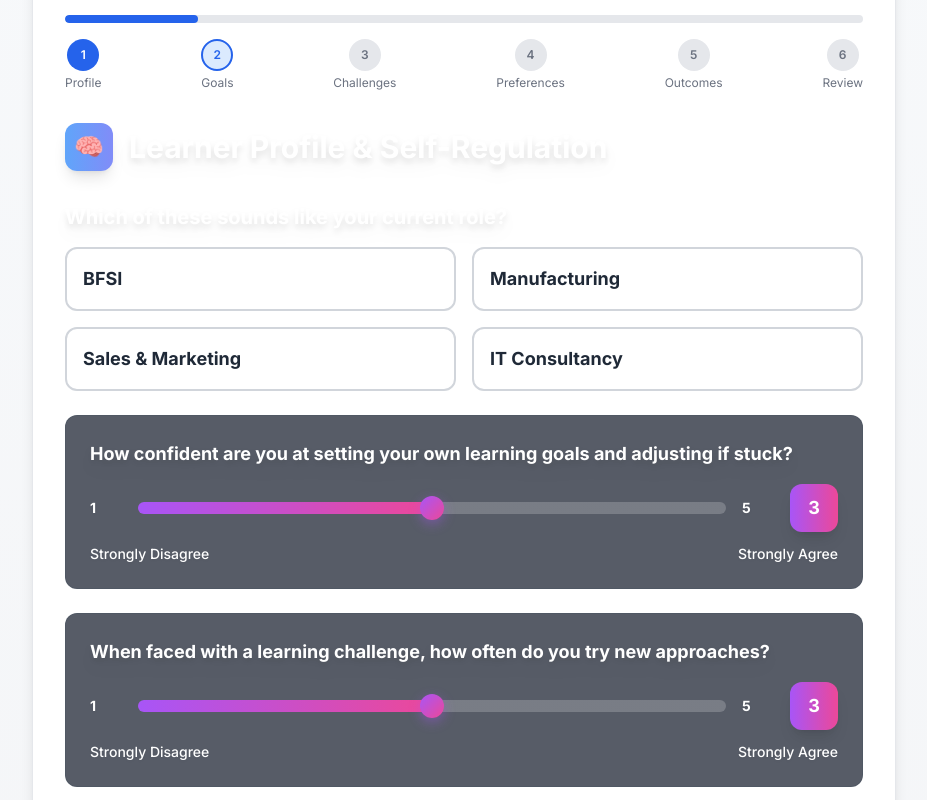
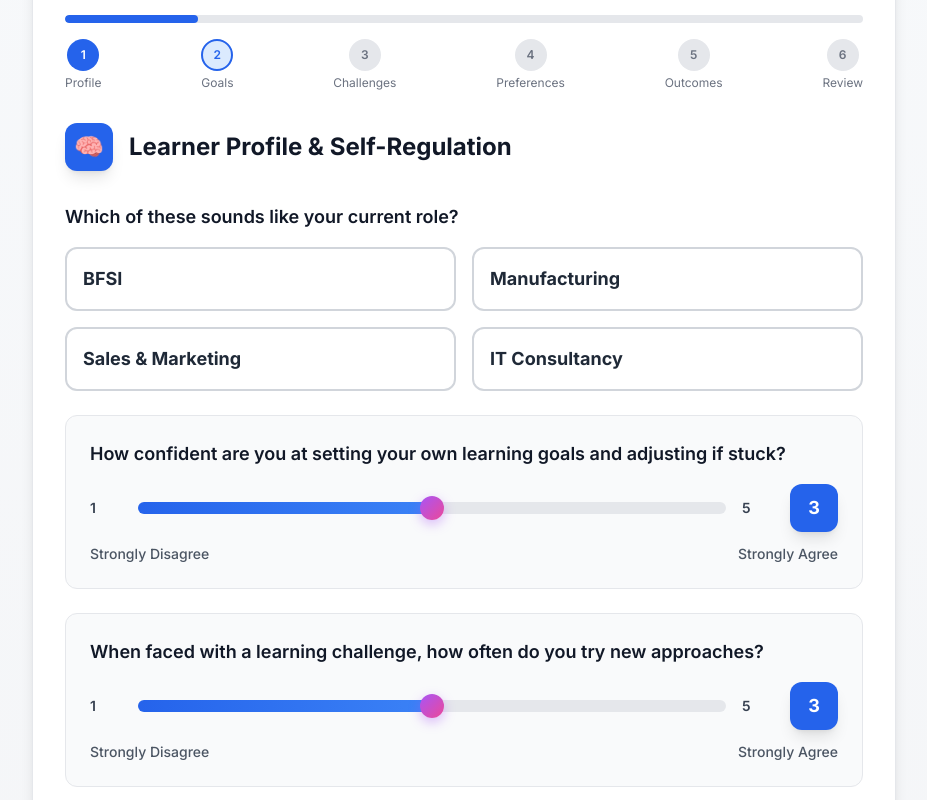
Before and after one commit to teachme-ai/teachmeai-main-site, a Next.js app: page /app in a window 1280 px wide. Shown: the part 600-1400 px from the top of the page, without its empty margins (176-1103 px from the left). Built offline with nearby package versions, Linux system fonts and the light colour scheme.

Commit message:
🔧 Fix text colors for professional white background design

```diff
--- a/src/components/IntakeForm.tsx
+++ b/src/components/IntakeForm.tsx
@@ -326,16 +326,16 @@ function Step1({ responses, onInputChange, validationErrors = {} }: { responses:
   return (
     <div>
       <div className="flex items-center mb-8">
-        <div className="w-12 h-12 bg-gradient-to-r from-blue-400 to-indigo-400 rounded-xl flex items-center justify-center mr-4 shadow-lg">
+        <div className="w-12 h-12 bg-blue-600 rounded-xl flex items-center justify-center mr-4 shadow-lg">
           <span className="text-2xl">🧠</span>
         </div>
-        <h2 className="text-3xl font-bold text-white drop-shadow-lg">Learner Profile & Self-Regulation</h2>
+        <h2 className="text-2xl font-bold text-gray-900">Learner Profile & Self-Regulation</h2>
       </div>
 
       <div className="space-y-6">
         {/* Role Selection Question */}
         <div>
-          <label className="block text-xl font-bold text-white mb-4 drop-shadow-lg">
+          <label className="block text-lg font-semibold text-gray-900 mb-4">
             Which of these sounds like your current role?
           </label>
           <div className="grid grid-cols-2 gap-4">
@@ -415,7 +415,7 @@ function Step2({ responses, onInputChange, validationErrors = {} }: { responses:
     <div>
       <div className="flex items-center mb-6">
         <span className="text-2xl mr-3">🎯</span>
-        <h2 className="text-2xl font-bold text-white drop-shadow-lg">Aspirations & Motivation</h2>
+        <h2 className="text-2xl font-bold text-gray-900">Aspirations & Motivation</h2>
       </div>
 
       <div className="space-y-6">
@@ -452,7 +452,7 @@ function Step3({ responses, onInputChange, validationErrors = {} }: { responses:
     <div>
       <div className="flex items-center mb-6">
         <span className="text-2xl mr-3">⏰</span>
-        <h2 className="text-2xl font-bold text-white drop-shadow-lg">Pain Points & Challenges</h2>
+        <h2 className="text-2xl font-bold text-gray-900">Pain Points & Challenges</h2>
       </div>
 
       <div className="space-y-6">
@@ -463,7 +463,7 @@ function Step3({ responses, onInputChange, validationErrors = {} }: { responses:
         />
 
         <div>
-          <label className="block text-lg font-bold text-white mb-4 drop-shadow-lg">
+          <label className="block text-lg font-semibold text-gray-900 mb-4">
             What&apos;s most stressful or frustrating about learning new tools right now?
           </label>
           <textarea
@@ -493,13 +493,13 @@ function Step4({
     <div>
       <div className="flex items-center mb-6">
         <span className="text-2xl mr-3">👤</span>
-        <h2 className="text-2xl font-bold text-white drop-shadow-lg">Learner Type & Preferences</h2>
+        <h2 className="text-2xl font-bold text-gray-900">Learner Type & Preferences</h2>
       </div>
 
       <div className="space-y-6">
         <div>
-          <label className="block text-lg font-bold text-white mb-4 drop-shadow-lg">
-            Which best describes you? <span className="text-red-300">*</span>
+          <label className="block text-lg font-semibold text-gray-900 mb-4">
+            Which best describes you? <span className="text-red-600">*</span>
           </label>
           <div className="space-y-3">
             {[
@@ -508,7 +508,7 @@ function Step4({
               { value: 'reflector', label: 'Reflector/Diverger (observe + reflect)' },
               { value: 'pragmatist', label: 'Pragmatist/Converger (problem-first, practical)' }
             ].map((option) => (
-              <label key={option.value} className="flex items-center text-white font-medium">
+              <label key={option.value} className="flex items-center text-gray-900 font-medium">
                 <input
                   type="radio"
                   name="learnerType"
@@ -530,7 +530,7 @@ function Step4({
         </div>
 
         <div>
-          <label className="block text-lg font-bold text-white mb-4 drop-shadow-lg">VARK Learning Preferences (rate 1-5 each)</label>
+          <label className="block text-lg font-semibold text-gray-900 mb-4">VARK Learning Preferences (rate 1-5 each)</label>
           <div className="space-y-4">
             <QuestionSlider
               label="Visual"
@@ -570,12 +570,12 @@ function Step5({ responses, onInputChange, validationErrors = {} }: { responses:
     <div>
       <div className="flex items-center mb-6">
         <span className="text-2xl mr-3">🏆</span>
-        <h2 className="text-2xl font-bold text-white drop-shadow-lg">Gains & Outcomes</h2>
+        <h2 className="text-2xl font-bold text-gray-900">Gains & Outcomes</h2>
       </div>
 
       <div className="space-y-6">
         <div>
-          <label className="block text-lg font-bold text-white mb-4 drop-shadow-lg">
+          <label className="block text-lg font-semibold text-gray-900 mb-4">
             What concrete benefits will make this journey worthwhile?
           </label>
           <textarea
@@ -587,7 +587,7 @@ function Step5({ responses, onInputChange, validationErrors = {} }: { responses:
         </div>
 
         <div>
-          <label className="block text-lg font-bold text-white mb-4 drop-shadow-lg">
+          <label className="block text-lg font-semibold text-gray-900 mb-4">
             Where do you want to apply these skills in the short term?
           </label>
           <textarea
@@ -607,11 +607,11 @@ function Step6({ responses, onInputChange, validationErrors = {} }: { responses:
     <div>
       <div className="flex items-center mb-6">
         <span className="text-2xl mr-3">🧠</span>
-        <h2 className="text-2xl font-bold text-white drop-shadow-lg">Review & Submit</h2>
+        <h2 className="text-2xl font-bold text-gray-900">Review & Submit</h2>
       </div>
 
       <div className="space-y-4">
-        <p className="text-white mb-6 drop-shadow-sm">
+        <p className="text-gray-600 mb-6">
           Please review your responses before submitting. You can go back to any previous step to make changes.
         </p>
 
@@ -639,12 +639,12 @@ function Step6({ responses, onInputChange, validationErrors = {} }: { responses:
 // Reusable Components
 function QuestionSlider({ label, value, onChange, error }: { label: string, value: number, onChange: (value: number) => void, error?: string }) {
   return (
-    <div className={`p-6 rounded-xl border backdrop-blur-sm hover:bg-gray-800/90 transition-all duration-300 ${
-      error ? 'bg-red-900/50 border-red-400/50' : 'bg-gray-900/70 border-gray-600/50'
+    <div className={`p-6 rounded-xl border transition-all duration-300 ${
+      error ? 'bg-red-50 border-red-200' : 'bg-gray-50 border-gray-200 hover:bg-gray-100'
     }`}>
-      <label className="block text-lg font-bold text-white mb-4 drop-shadow-lg">{label}</label>
+      <label className="block text-lg font-semibold text-gray-900 mb-4">{label}</label>
       <div className="flex items-center space-x-4">
-        <span className="text-sm text-white w-8 font-bold drop-shadow-sm">1</span>
+        <span className="text-sm text-gray-700 w-8 font-semibold">1</span>
         <div className="flex-1 relative">
           <input
             type="range"
@@ -654,22 +654,22 @@ function QuestionSlider({ label, value, onChange, error }: { label: string, valu
             onChange={(e) => onChange(parseInt(e.target.value))}
             className="w-full h-3 bg-white/20 rounded-lg appearance-none cursor-pointer slider-modern"
             style={{
-              background: `linear-gradient(to right, rgb(168 85 247) 0%, rgb(236 72 153) ${((value - 1) / 4) * 100}%, rgba(255,255,255,0.2) ${((value - 1) / 4) * 100}%, rgba(255,255,255,0.2) 100%)`
+              background: `linear-gradient(to right, rgb(37 99 235) 0%, rgb(59 130 246) ${((value - 1) / 4) * 100}%, rgb(229 231 235) ${((value - 1) / 4) * 100}%, rgb(229 231 235) 100%)`
             }}
           />
         </div>
-        <span className="text-sm text-white w-8 font-bold drop-shadow-sm">5</span>
-        <div className="w-12 h-12 bg-gradient-to-r from-purple-500 to-pink-500 rounded-xl flex items-center justify-center shadow-lg">
+        <span className="text-sm text-gray-700 w-8 font-semibold">5</span>
+        <div className="w-12 h-12 bg-blue-600 rounded-xl flex items-center justify-center shadow-lg">
           <span className="text-lg font-bold text-white">{value}</span>
         </div>
       </div>
-      <div className="flex justify-between text-sm text-white font-medium mt-3 drop-shadow-sm">
+      <div className="flex justify-between text-sm text-gray-600 font-medium mt-3">
         <span>Strongly Disagree</span>
         <span>Strongly Agree</span>
       </div>
       {error && (
         <div className="mt-3 p-2 bg-red-500/20 border border-red-400/30 rounded-lg">
-          <p className="text-red-100 text-sm flex items-center font-medium">
+          <p className="text-red-700 text-sm flex items-center font-medium">
             <span className="mr-2">⚠️</span>
             {error}
           </p>
```
